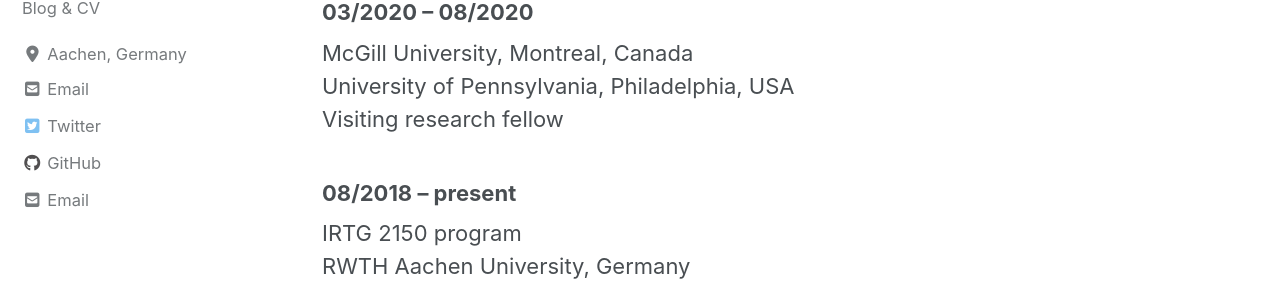
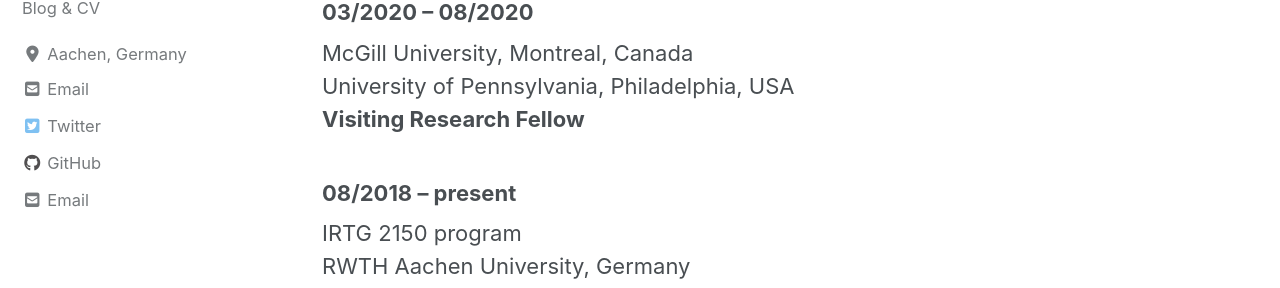
Before and after one commit to hannahkiesow/hannahkiesow.github.io, a Jekyll site: the page built from _pages/CV.md, in a window 1280 px wide and 900 px high. Shown: the part 278-566 px from the top of the window. Built offline with Jekyll 4.4.1, drawn with Linux system fonts in a browser that asks for light colours; cached includes are drawn as plain includes; nearby versions of some CDN libraries.

```diff
--- a/_pages/CV.md
+++ b/_pages/CV.md
@@ -16,7 +16,7 @@ McGill University, Montreal, Canada
 <br>
 University of Pennsylvania, Philadelphia, USA
 <br>
-Visiting research fellow
+<b>Visiting Research Fellow</b>
 
 <h3> 08/2018 – present </h3>
 IRTG 2150 program
```
